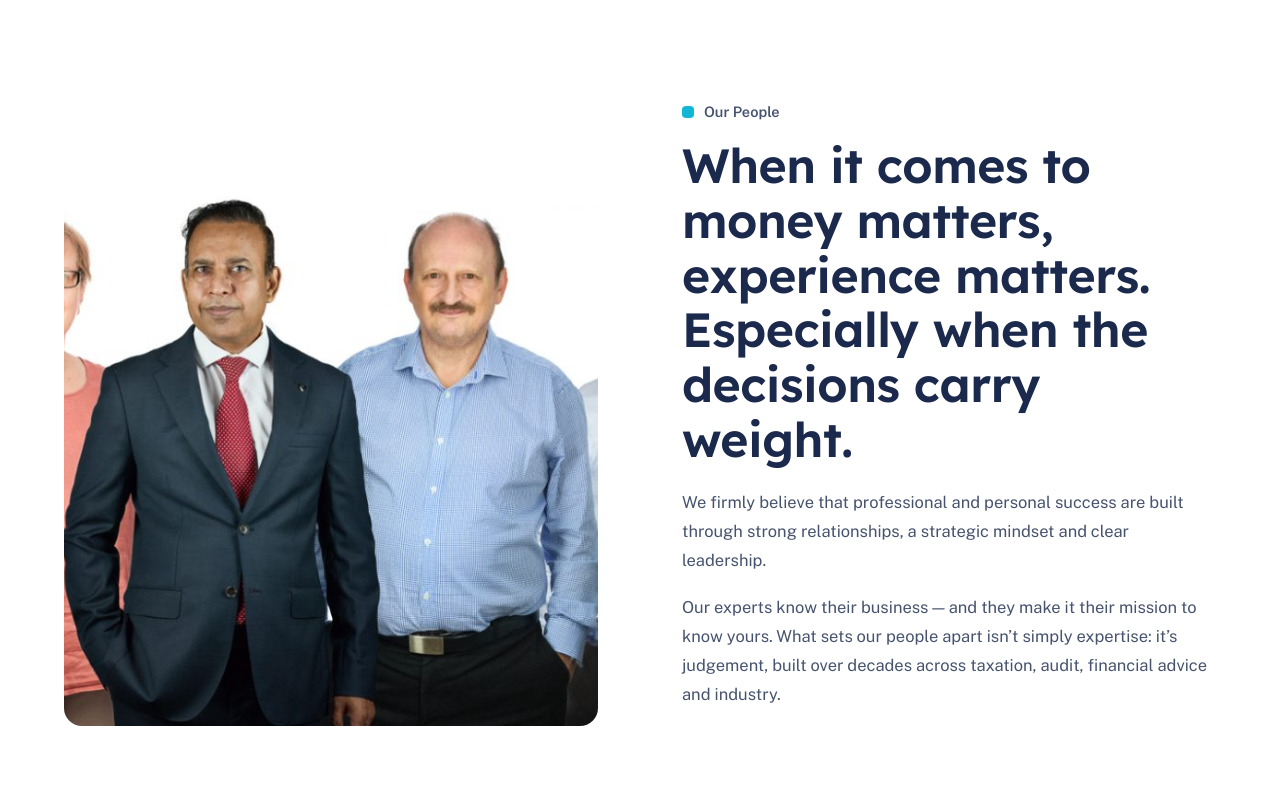
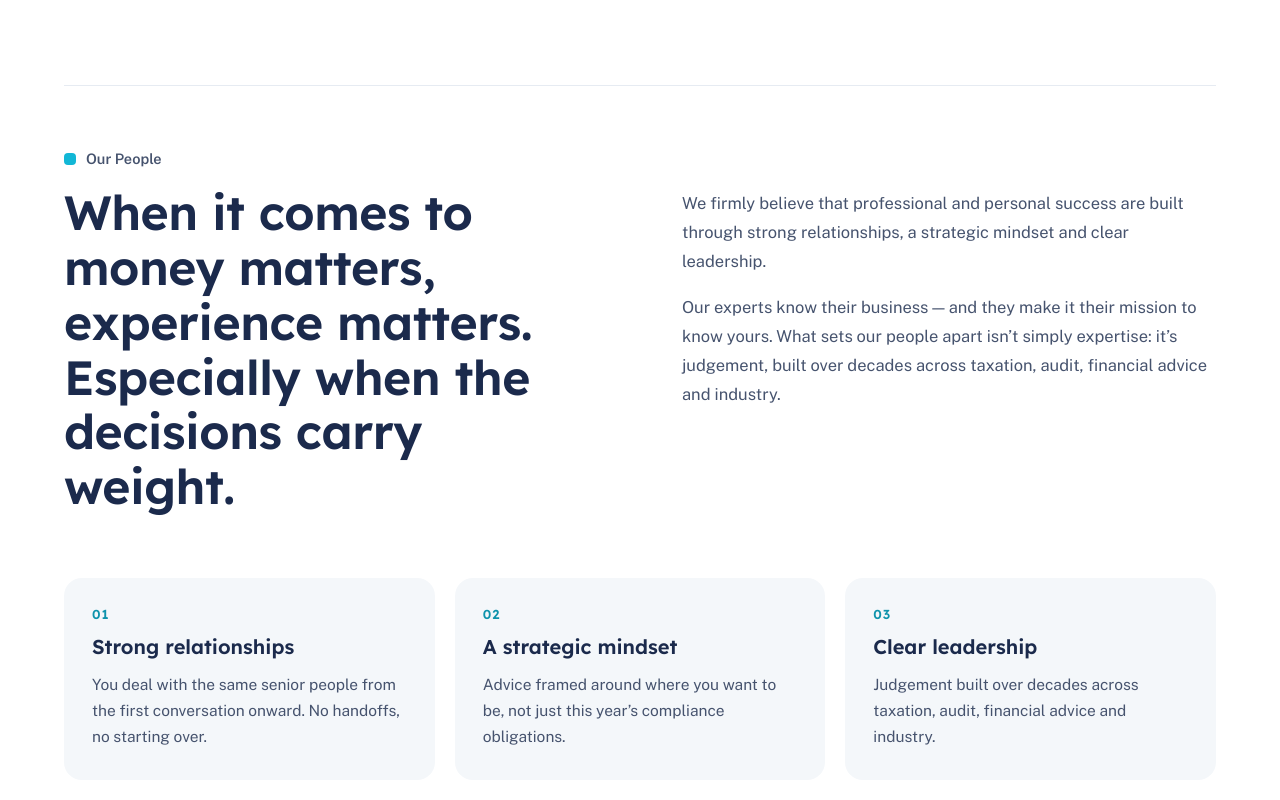
Before and after one commit to TechOptionz/bnh, a Next.js app: page /team in a window 1280 px wide. Shown: the part 1260-2060 px from the top of the page. Built offline with nearby package versions, Linux system fonts and the light colour scheme.

Commit message:
feat: update TeamPage layout to enhance content presentation and readability

```diff
--- a/app/team/page.tsx
+++ b/app/team/page.tsx
@@ -121,36 +121,24 @@ export default function TeamPage() {
         </div>
       </section>
 
-      {/* Experience matters — photo left, copy right */}
+      {/* Experience matters — text-only editorial split */}
       <section
         style={{
           background: "#FFFFFF",
           padding: "clamp(48px,8vw,70px) 5vw clamp(64px,10vw,110px)",
-          overflowX: "clip",
         }}
       >
+        <div style={{ maxWidth: 1200, margin: "0 auto" }}>
           <div
             style={{
-            maxWidth: 1200,
-            margin: "0 auto",
+              borderTop: `1px solid ${C.border}`,
+              paddingTop: "clamp(40px,6vw,64px)",
               display: "grid",
               gridTemplateColumns: "repeat(auto-fit,minmax(min(320px,100%),1fr))",
-            gap: "56px 84px",
-            alignItems: "center",
+              gap: "40px 84px",
+              alignItems: "start",
             }}
           >
-          {/* eslint-disable-next-line @next/next/no-img-element */}
-          <img
-            src="/assets/team-photo.jpg"
-            alt="JCA-BNH team members working together"
-            style={{
-              width: "100%",
-              aspectRatio: "5 / 6",
-              objectFit: "cover",
-              borderRadius: 18,
-              display: "block",
-            }}
-          />
             <div>
               <Eyebrow label="Our People" />
               <h2
@@ -161,23 +149,93 @@ export default function TeamPage() {
                   fontSize: "clamp(30px,3.8vw,48px)",
                   lineHeight: 1.14,
                   letterSpacing: "-0.01em",
-                margin: "0 0 22px",
+                  margin: 0,
                 }}
               >
                 When it comes to money matters, experience matters. Especially
                 when the decisions carry weight.
               </h2>
+            </div>
+            <div style={{ paddingTop: "clamp(0px,3vw,44px)" }}>
               <p style={{ lineHeight: 1.75, fontSize: 16.5, margin: "0 0 18px" }}>
                 We firmly believe that professional and personal success are
-              built through strong relationships, a strategic mindset and clear
-              leadership.
+                built through strong relationships, a strategic mindset and
+                clear leadership.
               </p>
               <p style={{ lineHeight: 1.75, fontSize: 16.5, margin: 0 }}>
                 Our experts know their business &mdash; and they make it their
                 mission to know yours. What sets our people apart isn&rsquo;t
-              simply expertise: it&rsquo;s judgement, built over decades across
-              taxation, audit, financial advice and industry.
+                simply expertise: it&rsquo;s judgement, built over decades
+                across taxation, audit, financial advice and industry.
               </p>
+            </div>
+          </div>
+
+          {/* Three pillars, pulled from the copy above */}
+          <div
+            style={{
+              marginTop: "clamp(40px,6vw,64px)",
+              display: "grid",
+              gridTemplateColumns: "repeat(auto-fit,minmax(min(260px,100%),1fr))",
+              gap: 20,
+            }}
+          >
+            {[
+              {
+                n: "01",
+                title: "Strong relationships",
+                body: "You deal with the same senior people from the first conversation onward. No handoffs, no starting over.",
+              },
+              {
+                n: "02",
+                title: "A strategic mindset",
+                body: "Advice framed around where you want to be, not just this year’s compliance obligations.",
+              },
+              {
+                n: "03",
+                title: "Clear leadership",
+                body: "Judgement built over decades across taxation, audit, financial advice and industry.",
+              },
+            ].map((item) => (
+              <div
+                key={item.n}
+                style={{
+                  background: C.bgAlt,
+                  borderRadius: 18,
+                  padding: "28px 28px 30px",
+                  display: "flex",
+                  flexDirection: "column",
+                  gap: 12,
+                }}
+              >
+                <span
+                  style={{
+                    fontFamily: LEXEND,
+                    fontWeight: 600,
+                    fontSize: 13,
+                    letterSpacing: "0.08em",
+                    color: C.teal,
+                  }}
+                >
+                  {item.n}
+                </span>
+                <h3
+                  style={{
+                    fontFamily: LEXEND,
+                    fontWeight: 600,
+                    color: C.navy,
+                    fontSize: 20,
+                    lineHeight: 1.25,
+                    margin: 0,
+                  }}
+                >
+                  {item.title}
+                </h3>
+                <p style={{ lineHeight: 1.7, fontSize: 15.5, margin: 0 }}>
+                  {item.body}
+                </p>
+              </div>
+            ))}
           </div>
         </div>
       </section>
```
Lines whose indentation alone changed are shown as unchanged.
